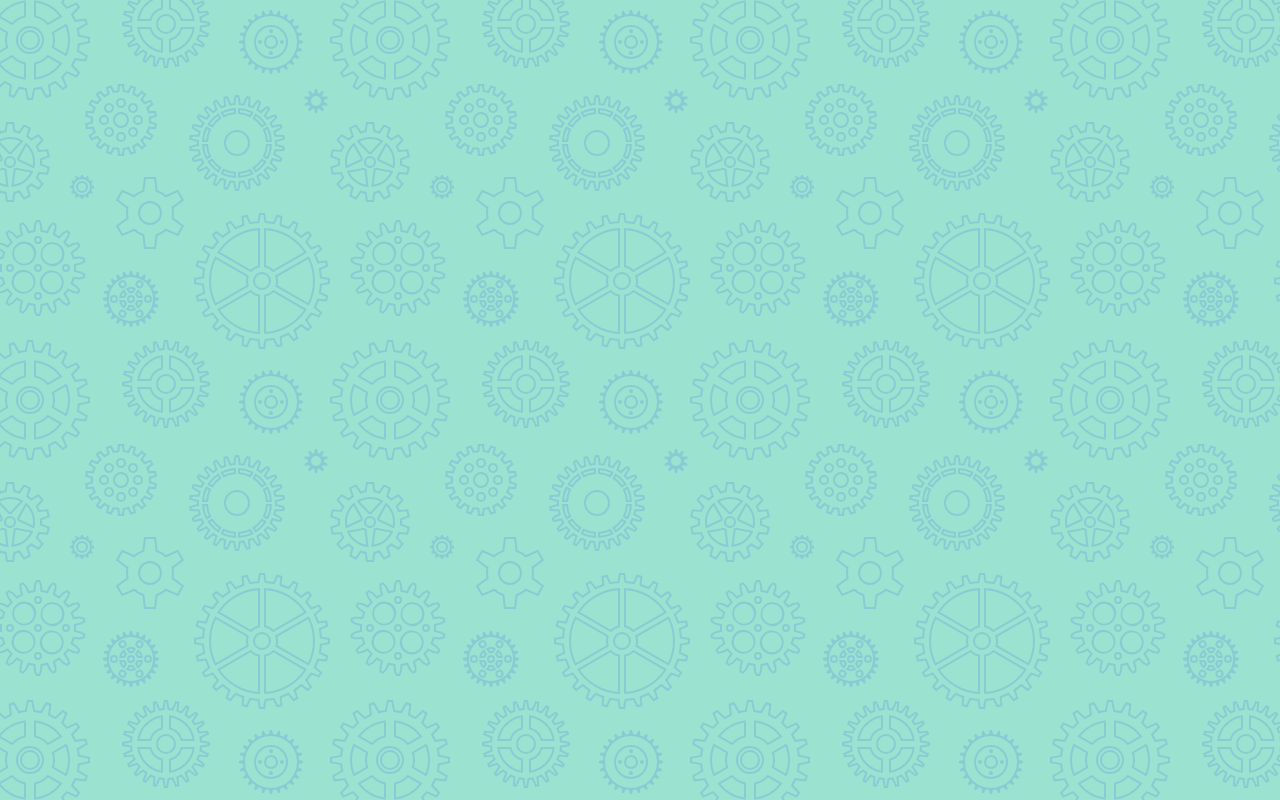
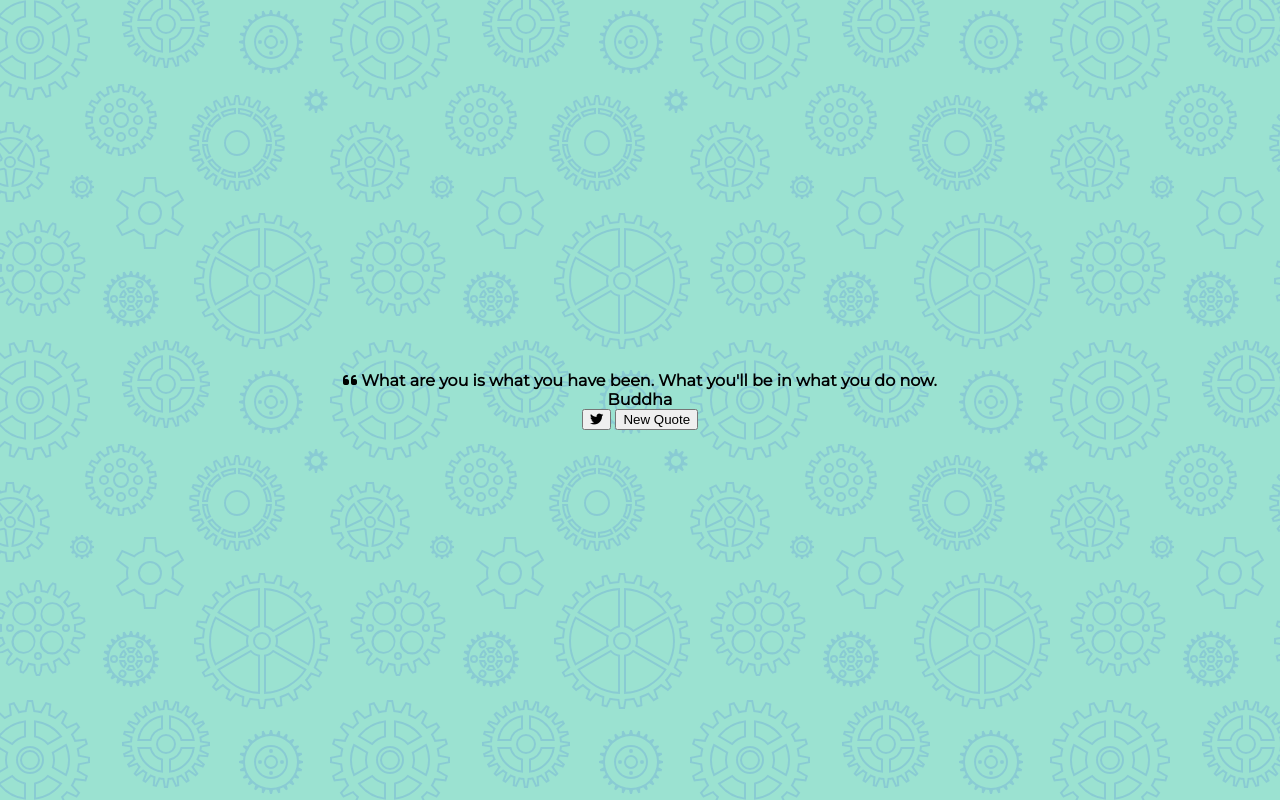
Before and after one commit to bustillos83/Quote-Generator, a plain HTML site: page index.html in a window 1280 px wide. Drawn offline with Linux system fonts and the light colour scheme.

Commit message:
added buttons

```diff
--- a/index.html
+++ b/index.html
@@ -11,7 +11,24 @@
     <link rel="stylesheet" href="style.css">
 </head>
 <body>
-
+    <div class="quote-container" id="quote-container">
+        <!-- Quote -->
+        <div class="quote-text">
+            <i class="fas fa-quote-left"></i>
+            <span id="quote">What are you is what you have been. What you'll be in what you do now.</span>
+        </div>
+        <!-- Author -->
+        <div class="quote-author">
+            <span id="author">Buddha</span>
+        </div>
+        <!-- Buttons -->
+        <div class="button-container">
+            <button class="twitter-button" id="twitter" title="Tweet This!">
+                <i class="fab fa-twitter"></i>
+            </button>
+            <button id="new-quote">New Quote</button>
+        </div>
+    </div>
    <script src="script.js"></script>
 </body>
 </html>
```
